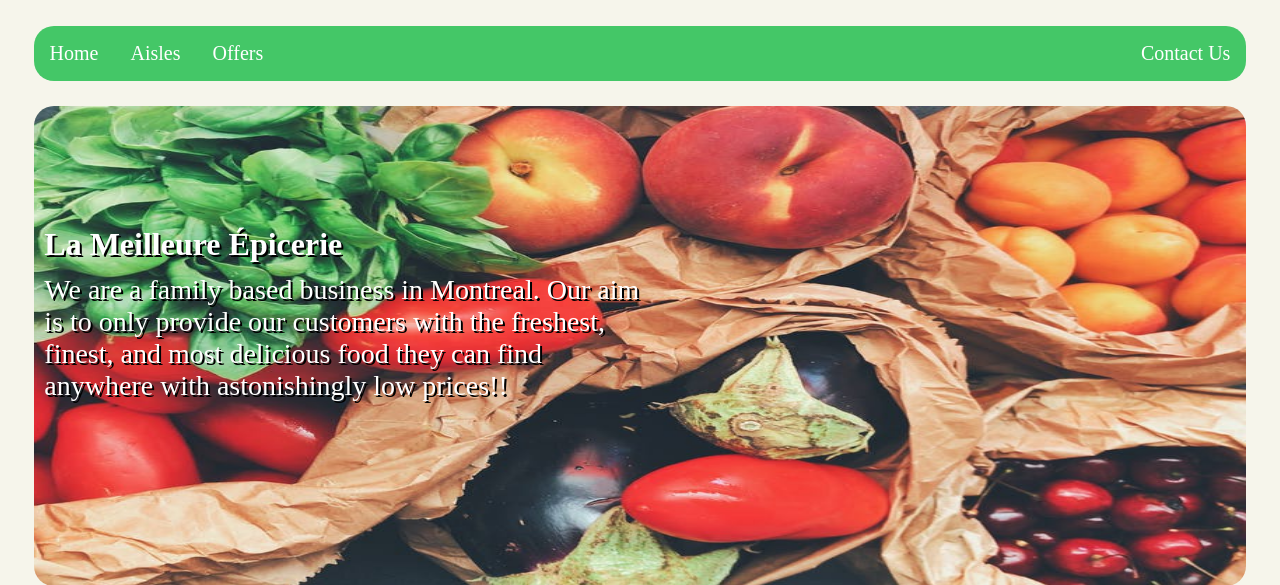
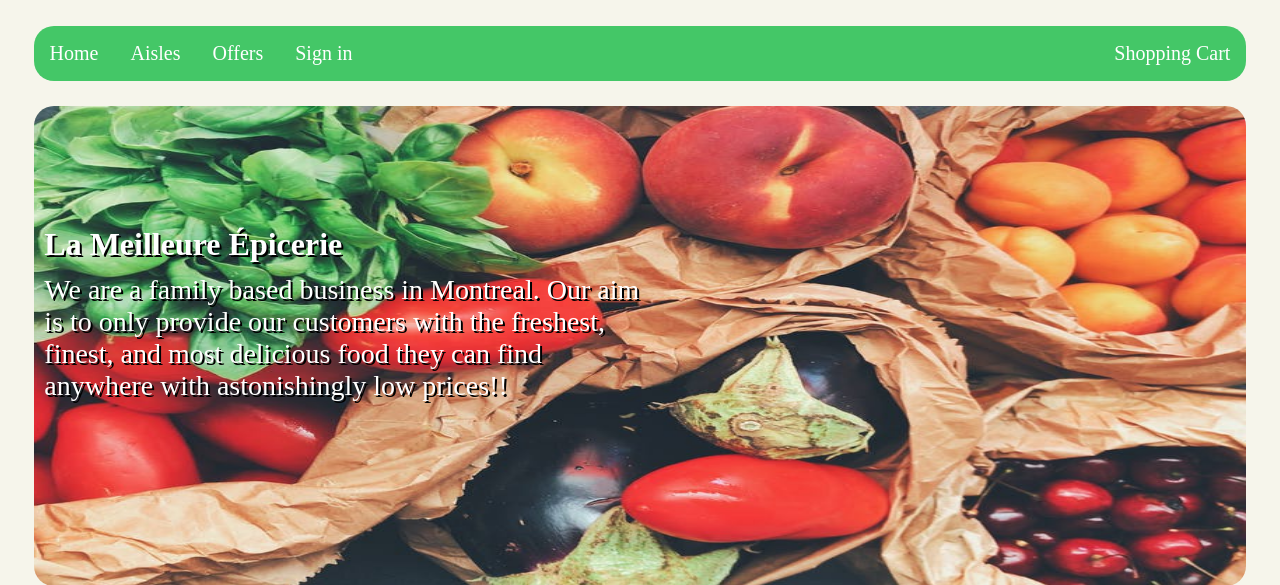
Before and after one commit to Adamo-O/Grocery-Store-Website, a PHP site: page /HTML/index.html in a window 1280 px wide. Shown: the part 93-678 px from the top of the page. Run offline with PHP 8.4, Linux system fonts and the light colour scheme.

Commit message:
Edited the nav-bar

```diff
--- a/CSS/style.css
+++ b/CSS/style.css
@@ -35,7 +35,7 @@ body {
     font-size: 1.25rem;
 }
 
-#cus {
+#right {
     float: right;
 }
 
@@ -249,7 +249,7 @@ normally */
 }
 
 @media screen and (max-width: 500px) {
-    .nav-bar-content a, #cus {
+    .nav-bar-content a, #right {
         float:none;
     }
 }
--- a/HTML/bakery.html
+++ b/HTML/bakery.html
@@ -19,7 +19,8 @@
       <li><a href="index.html">Home</a></li>
       <li><a href="index.html#aisles">Aisles</a></li>
       <li><a href="index.html#offers">Offers</a></li>
-      <li><a href="#footer" id="cus">Contact Us</a></li>
+      <li><a href="Page5.html">Sign in</a></li>
+      <li><a href="ShoppingCart.html" id="right">Shopping Cart</a></li>
     </ul>
   </section>
   <section class="banner">
--- a/HTML/fish-and-sea-food.html
+++ b/HTML/fish-and-sea-food.html
@@ -19,7 +19,8 @@
       <li><a href="index.html">Home</a></li>
       <li><a href="index.html#aisles">Aisles</a></li>
       <li><a href="index.html#offers">Offers</a></li>
-      <li><a href="#footer" id="cus">Contact Us</a></li>
+      <li><a href="Page5.html">Sign in</a></li>
+      <li><a href="ShoppingCart.html" id="right">Shopping Cart</a></li>
     </ul>
   </section>
   <section class="banner">
--- a/HTML/fruits-and-vegetables.html
+++ b/HTML/fruits-and-vegetables.html
@@ -19,7 +19,8 @@
       <li><a href="index.html">Home</a></li>
       <li><a href="index.html#aisles">Aisles</a></li>
       <li><a href="index.html#offers">Offers</a></li>
-      <li><a href="#footer" id="cus">Contact Us</a></li>
+      <li><a href="Page5.html">Sign in</a></li>
+      <li><a href="ShoppingCart.html" id="right">Shopping Cart</a></li>
     </ul>
   </section>
   <section class="banner">
--- a/HTML/index.html
+++ b/HTML/index.html
@@ -16,10 +16,11 @@
   </section>
   <section class="nav-bar">
     <ul class="nav-bar-content">
-      <li><a href="#">Home</a></li>
-      <li><a href="#aisles">Aisles</a></li>
-      <li><a href="#offers">Offers</a></li>
-      <li><a href="#footer" id="cus">Contact Us</a></li>
+      <li><a href="index.html">Home</a></li>
+      <li><a href="index.html#aisles">Aisles</a></li>
+      <li><a href="index.html#offers">Offers</a></li>
+      <li><a href="Page5.html">Sign in</a></li>
+      <li><a href="ShoppingCart.html" id="right">Shopping Cart</a></li>
     </ul>
   </section>
   <section class="banner">
--- a/HTML/meat.html
+++ b/HTML/meat.html
@@ -19,7 +19,8 @@
       <li><a href="index.html">Home</a></li>
       <li><a href="index.html#aisles">Aisles</a></li>
       <li><a href="index.html#offers">Offers</a></li>
-      <li><a href="#footer" id="cus">Contact Us</a></li>
+      <li><a href="Page5.html">Sign in</a></li>
+      <li><a href="ShoppingCart.html" id="right">Shopping Cart</a></li>
     </ul>
   </section>
   <section class="banner">
```
